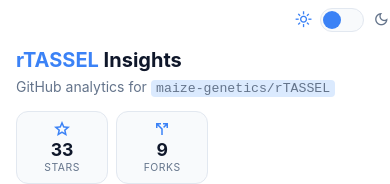
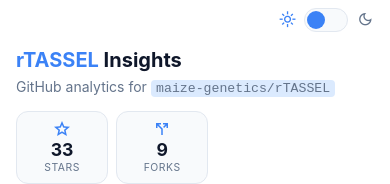
Before and after one commit to btmonier/rtassel_insights, a website built with Vite: page dashboard/index.html in a window 390 px wide. Shown: the top 184 px of the page. Built offline with nearby package versions, Linux system fonts and the light colour scheme.

Commit message:
Add padding for theme switcher in mobile view

```diff
--- a/dashboard/src/styles.css
+++ b/dashboard/src/styles.css
@@ -731,7 +731,7 @@
   }
 
   .header-top-bar-inner {
-    padding-top: 0.5rem;
+    padding: 0.5rem 1rem 0;
   }
 
   #dashboard-header {
```
